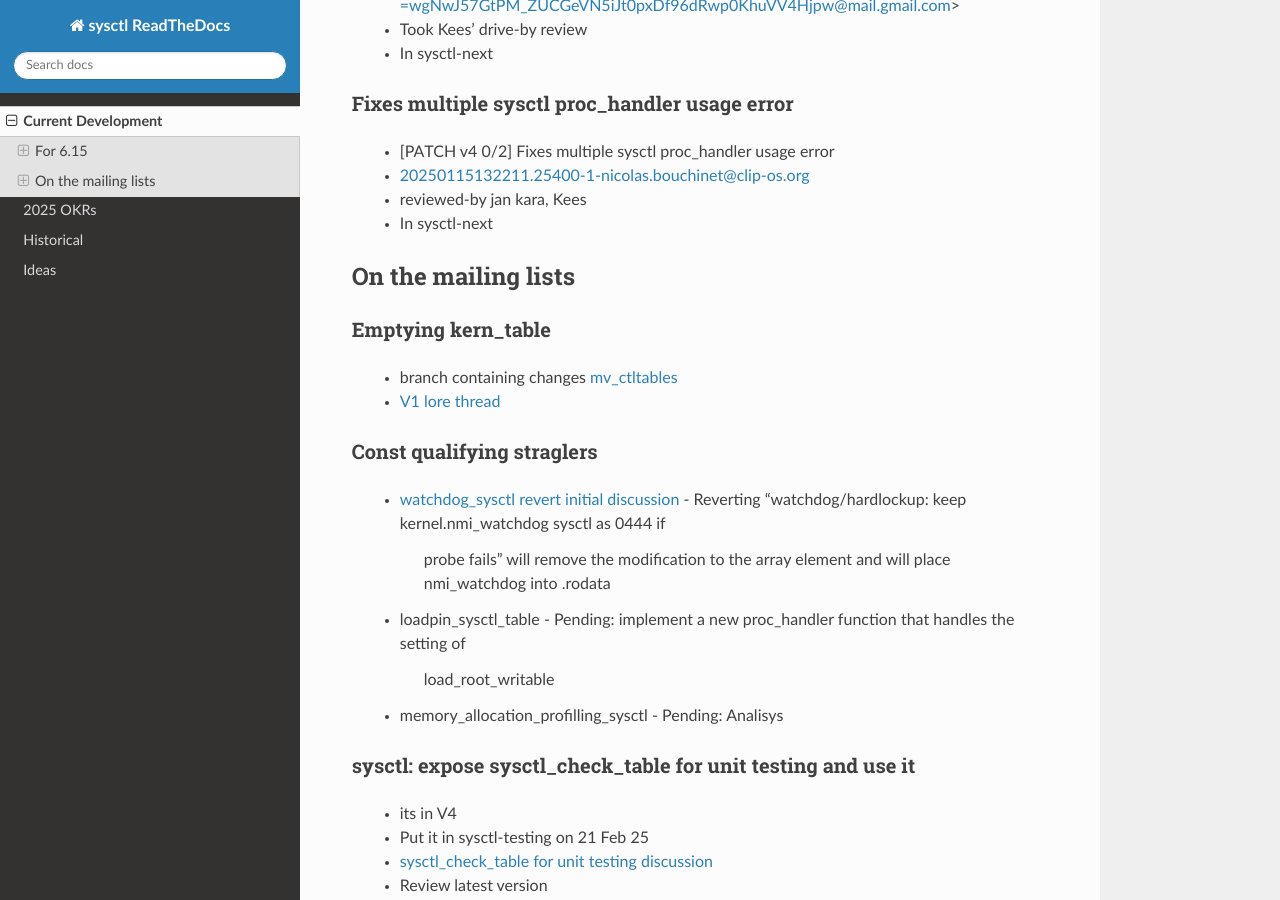
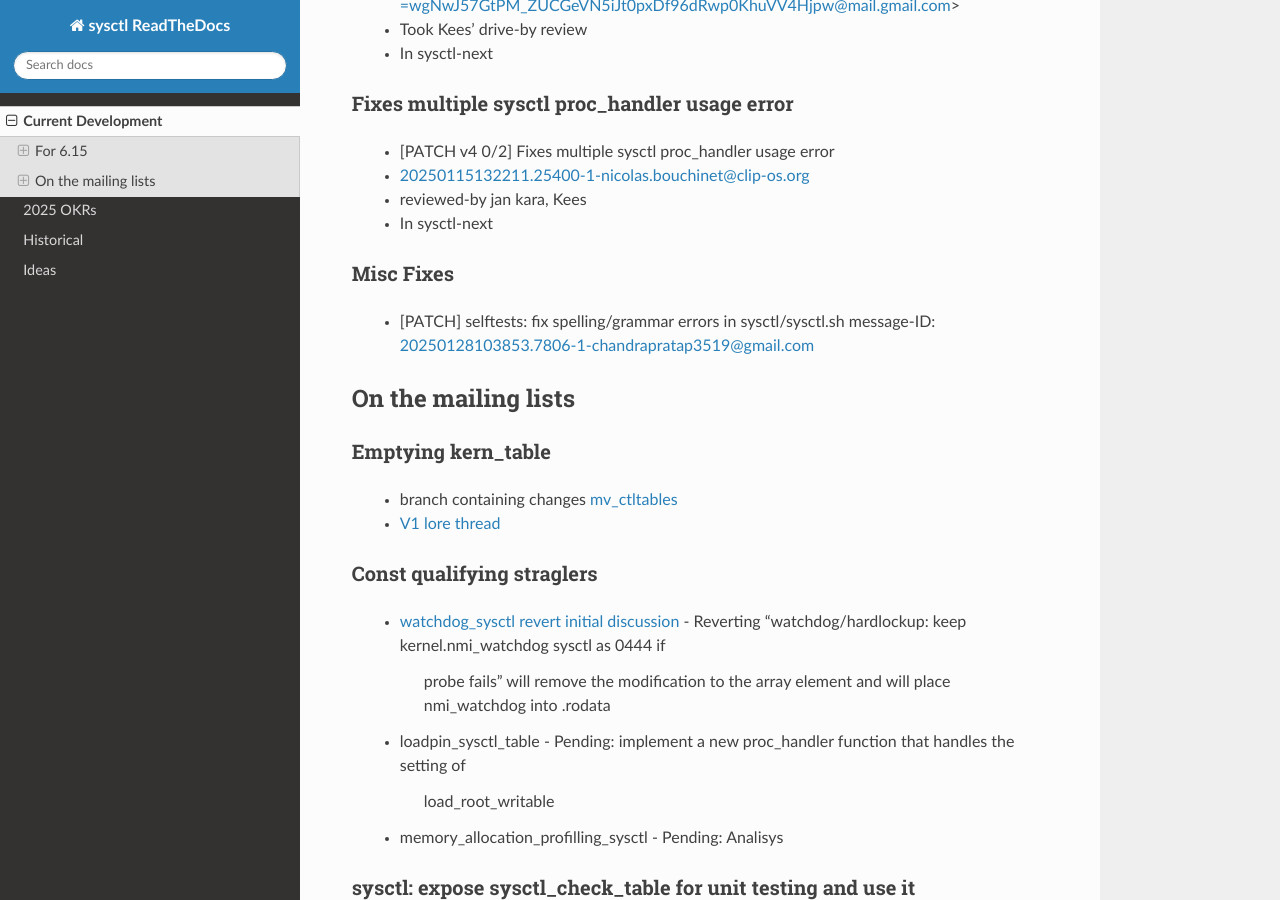
Before and after one commit to Joelgranados/sysctl_dev_rtd, a Sphinx documentation site: the page built from docs/current.rst, in a window 1280 px wide and 900 px high, scrolled down 634 px. Built offline with Sphinx 7.4.7 and the Read the Docs theme 3.1.0, drawn with Linux system fonts in a browser that asks for light colours.

Commit message:
Current: Add spelling changes info
Signed-off-by: Joel Granados <joel.granados@kernel.org>

```diff
--- a/docs/current.rst
+++ b/docs/current.rst
@@ -32,6 +32,11 @@ Fixes multiple sysctl proc_handler usage error
   * 20250115132211.25400-1-nicolas.bouchinet@clip-os.org
   * reviewed-by jan kara, Kees
   * In sysctl-next
+
+Misc Fixes
+----------
+  * [PATCH] selftests: fix spelling/grammar errors in sysctl/sysctl.sh
+    message-ID: 20250128103853.7806-1-chandrapratap3519@gmail.com
 
 
 On the mailing lists
```
